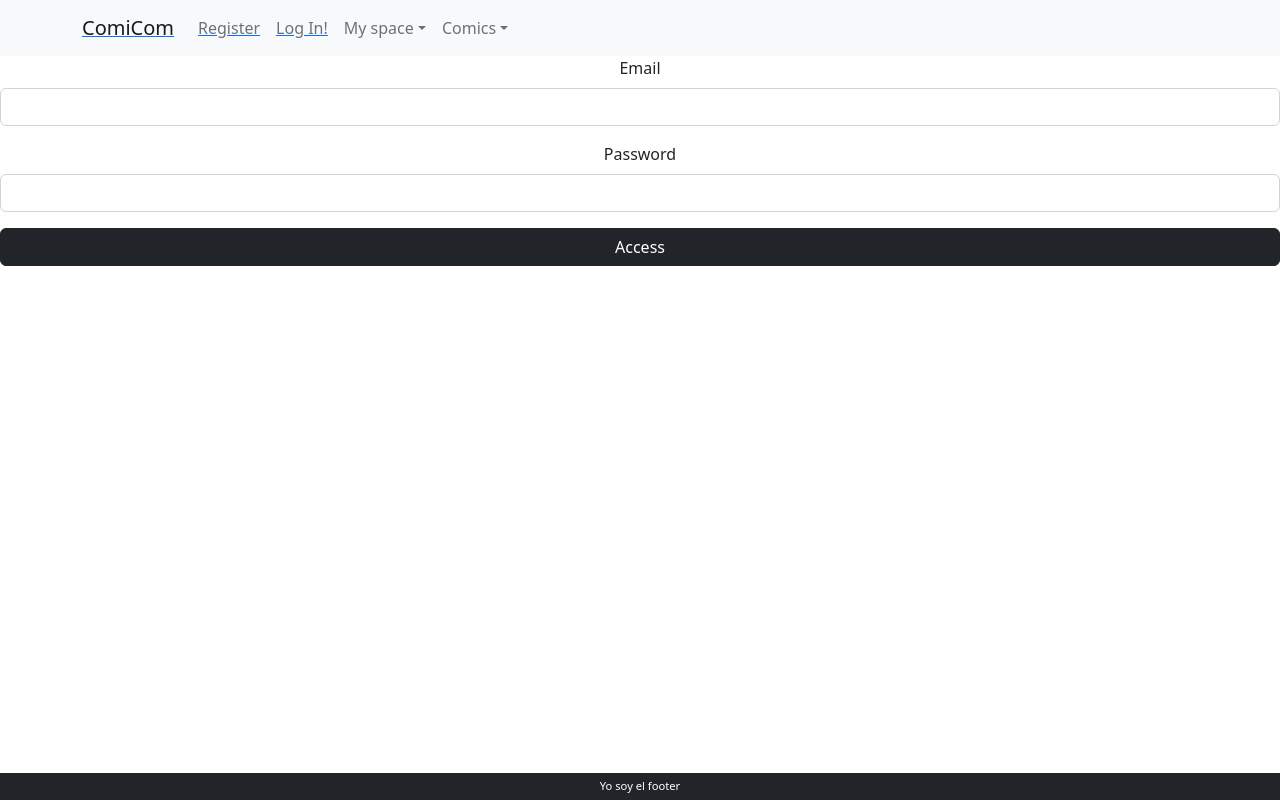
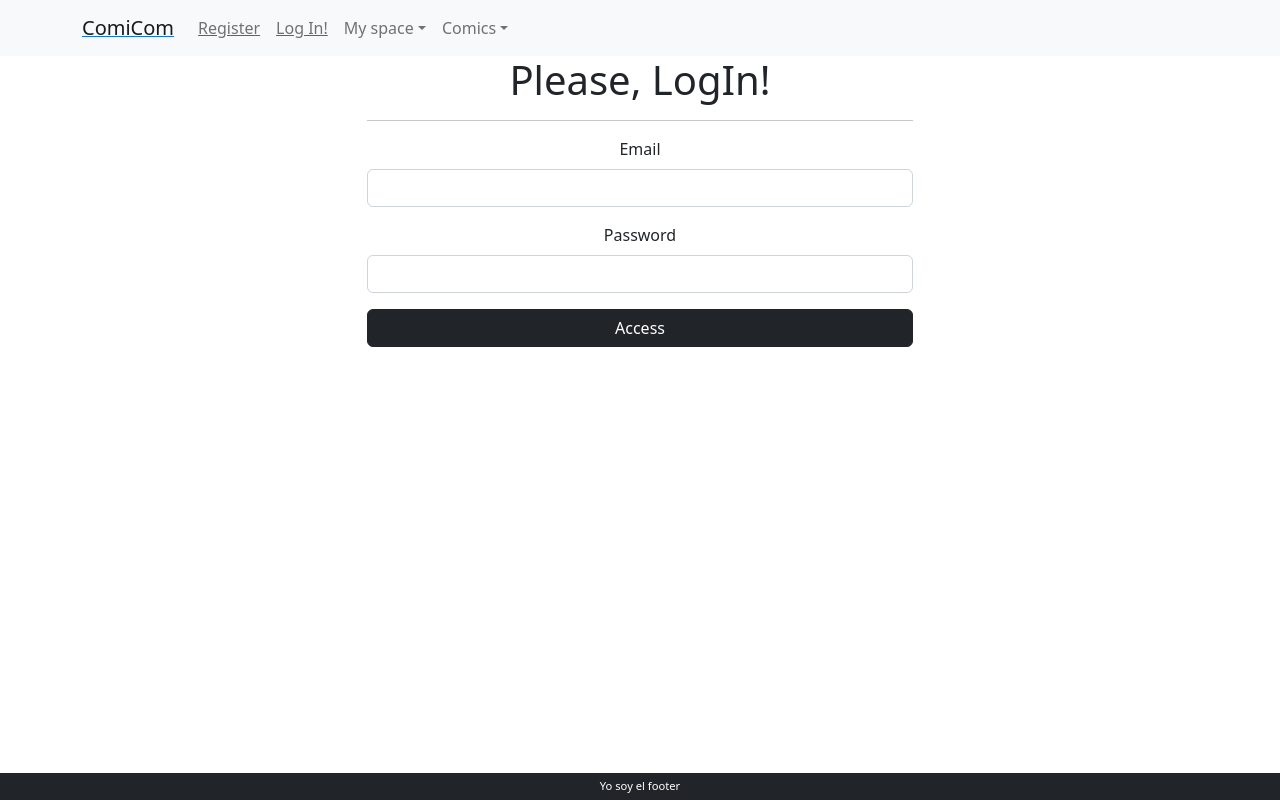
Before and after one commit to MarcOSdeLoL/ComiCom-client, a React (Create React App) app: page /logIn in a window 1280 px wide. Built offline with nearby package versions, Linux system fonts and the light colour scheme; no server answers.

Commit message:
Adding comic details, isAuthenticated

```diff
--- a/src/components/Comic/CreateComicForm/CreateComicForm.jsx
+++ b/src/components/Comic/CreateComicForm/CreateComicForm.jsx
@@ -45,6 +45,10 @@ const CreateComicForm = () => {
                     <Form.Control type="text" value={title} onChange={handleInputChange} name="title" />
                 </Form.Group>
 
+                {/* <Form.Group className="mb-3" controlId="textarea">
+                    <Form.Label>Description</Form.Label>
+                    <Form.Control type="textarea" value={description} onChange={handleInputChange} name="description" />
+                </Form.Group> */}
 
                 <Form.Group className="mb-3" controlId="number">
                     <Form.Label>Number</Form.Label>
--- /dev/null
+++ b/src/components/basicComponents/LoginForm/LoginForm.jsx
@@ -0,0 +1,65 @@
+import './LoginForm.css'
+
+import { Form, Button } from "react-bootstrap"
+import { useState, useContext } from 'react'
+import authService from '../../../services/auth.services'
+
+import { AuthContext } from "../../../contexts/auth.context"
+
+const LoginForm = () => {
+
+    const [loginInfo, setLoginInfo] = useState({
+        email: '',
+        password: ''
+    })
+
+    const { storeToken, authenticateUser } = useContext(AuthContext)
+
+    const handleInputChange = e => {
+        const { value, name } = e.target
+        setLoginInfo({ ...loginInfo, [name]: value })
+    }
+
+    const handleSubmit = e => {
+        e.preventDefault()
+
+        authService
+            .login(loginInfo)
+            .then(({ data }) => {
+                storeToken(data.authToken)
+                authenticateUser()
+            })
+            .catch(err => console.log(err))
+    }
+
+    const { email, password } = loginInfo
+
+
+    return (
+
+        <div>
+
+            <Form onSubmit={handleSubmit}>
+
+                <Form.Group className="mb-3" controlId="email">
+                    <Form.Label>Email</Form.Label>
+                    <Form.Control type="email" value={email} onChange={handleInputChange} name="email" />
+                </Form.Group>
+
+                <Form.Group className="mb-3" controlId="password">
+                    <Form.Label>Password</Form.Label>
+                    <Form.Control type="password" value={password} onChange={handleInputChange} name="password" />
+                </Form.Group>
+
+                <div className="d-grid">
+                    <Button variant="dark" type="submit">Access</Button>
+                </div>
+
+            </Form>
+
+        </div>
+
+    )
+}
+
+export default LoginForm
--- a/src/components/basicComponents/Navigation/Navigation.jsx
+++ b/src/components/basicComponents/Navigation/Navigation.jsx
@@ -7,14 +7,16 @@ import { useContext } from 'react'
 import { AuthContext } from '../../../contexts/auth.context'
 
 const Navigation = () => {
-
+//ojo a este user
     const { user, logoutUser} = useContext(AuthContext)
 
     const logout = () => { logoutUser() }
 
     return (
 
-        <Navbar bg="light" expand="lg">
+        <Navbar bg="light" expand="lg"
+        // fixed="top"
+        >
             <Container>
                 <Link to="/">
                 <Navbar.Brand as="span">ComiCom</Navbar.Brand>
@@ -33,7 +35,7 @@ const Navigation = () => {
                             <Link to="/usersList">
                             <NavDropdown.Item as="span">List of ComiCommies</NavDropdown.Item>
                             </Link>
-                            <Link to="/userDetails/:user_id">
+                            <Link to="/userDetails/${user._id}">
                             <NavDropdown.Item as="span">User´s Details</NavDropdown.Item>
                             </Link>
                             <NavDropdown.Divider />
--- a/src/pages/basic/LogIn/LogIn.jsx
+++ b/src/pages/basic/LogIn/LogIn.jsx
@@ -1,60 +1,33 @@
 import './LogIn.css'
-import { Form, Button } from "react-bootstrap"
-import { useState, useContext } from 'react'
-import authService from '../../../services/auth.services'
+import  {Container, Row, Col} from 'react-bootstrap'
+import LoginForm from '../../../components/basicComponents/LoginForm/LoginForm'
 
-import { AuthContext } from "../../../contexts/auth.context"
+
 
 const LogIn = () => {
 
-    const [loginInfo, setLoginInfo] = useState({
-        email: '',
-        password: ''
-    })
-
-    const { storeToken, authenticateUser } = useContext(AuthContext)
-
-    const handleInputChange = e => {
-        const { value, name } = e.target
-        setLoginInfo({ ...loginInfo, [name]: value })
-    }
-
-    const handleSubmit = e => {
-        e.preventDefault()
-
-        authService
-            .login(loginInfo)
-            .then(({ data }) => {
-                storeToken(data.authToken)
-                authenticateUser()
-            })
-            .catch(err => console.log(err))
-    }
-
-    const { email, password } = loginInfo
 
     return (
-        <div>
 
-            <Form onSubmit={handleSubmit}>
+        <Container>
 
-                <Form.Group className="mb-3" controlId="email">
-                    <Form.Label>Email</Form.Label>
-                    <Form.Control type="email" value={email} onChange={handleInputChange} name="email" />
-                </Form.Group>
+            <Row>
 
-                <Form.Group className="mb-3" controlId="password">
-                    <Form.Label>Password</Form.Label>
-                    <Form.Control type="password" value={password} onChange={handleInputChange} name="password" />
-                </Form.Group>
+                <Col md={{ offset: 3, span: 6 }}>
 
-                <div className="d-grid">
-                    <Button variant="dark" type="submit">Access</Button>
-                </div>
+                    <h1>Please, LogIn!</h1>
 
-            </Form>
+                    <hr />
 
-        </div>
+                    <LoginForm />
+
+                </Col>
+            </Row>
+
+        </Container>
+
+
+
     )
 }
 
--- a/src/pages/comic/ComicDetails/ComicDetails.css
+++ b/src/pages/comic/ComicDetails/ComicDetails.css
@@ -1,3 +1,4 @@
 .comicDetails {
     background-color: rgb(230, 127, 127);
+    height: 600px;
 }
--- a/src/pages/comic/ComicDetails/ComicDetails.jsx
+++ b/src/pages/comic/ComicDetails/ComicDetails.jsx
@@ -1,11 +1,57 @@
 import './ComicDetails.css'
+import { Card } from "react-bootstrap"
+import { useParams } from 'react-router-dom'
+import comicService from '../../../services/comic.services'
+import { useEffect, useState } from 'react'
+import LoadingButton from '../../../components/basicComponents/LoadingButton/LoadingButton'
+
 
 const ComicDetails = () => {
 
+    const [ comic, setComic ] = useState({})
+    const { comic_id } = useParams()
+
+
+    useEffect(() => {
+
+        comicService
+            .getOneComic(comic_id)
+            .then(({ data }) => {
+                setComic(data)
+                console.log(data, 'desde useefect')
+            })
+            .catch(err => console.error(err))
+    }, [])
+
     return (
-        <div className = 'comicDetails'>
-            <h1>Yo soy los Details del Tebeo</h1>
+
+        <div>
+
+            {
+                // !comic ?
+                // <LoadingButton/> :
+                <>
+                <Card className="bg-dark text-white">
+                    <Card.Img src="https://www.zoom-comics.com/wp-content/uploads/sites/36/2013/02/spider-man-eyes.jpg" alt="Card image" />
+                    <Card.ImgOverlay>
+
+                                <Card.Title> <h1>{comic.title}</h1>ESTE ES EL TÍTULO DE LA VAINA</Card.Title>
+                        <Card.Text>
+                            This is a wider card with supporting text below as a natural lead-in
+                            to additional content. This content is a little bit longer.
+                        </Card.Text>
+                        <Card.Text>Last updated 3 mins ago</Card.Text>
+                    </Card.ImgOverlay>
+                </Card>
+                </>
+            }
+
         </div>
+
+
+
+
+
     )
 }
 
--- a/src/pages/user/UserDetails/UserDetails.jsx
+++ b/src/pages/user/UserDetails/UserDetails.jsx
@@ -1,4 +1,6 @@
 import './UserDetails.css'
+
+
 
 const UserDetails = () => {
 
--- a/src/services/comic.services.js
+++ b/src/services/comic.services.js
@@ -28,6 +28,10 @@ class ComicService {
     getAllComics() {
         return this.api.get('allComics')
     }
+
+    getOneComic(comic_id) {
+        return this.api.get(`/${comic_id}/details`)
+    }
 }
 
 const comicService = new ComicService()
```
Also changed, not shown: src/components/basicComponents/LoginForm/LoginForm.css (added).
